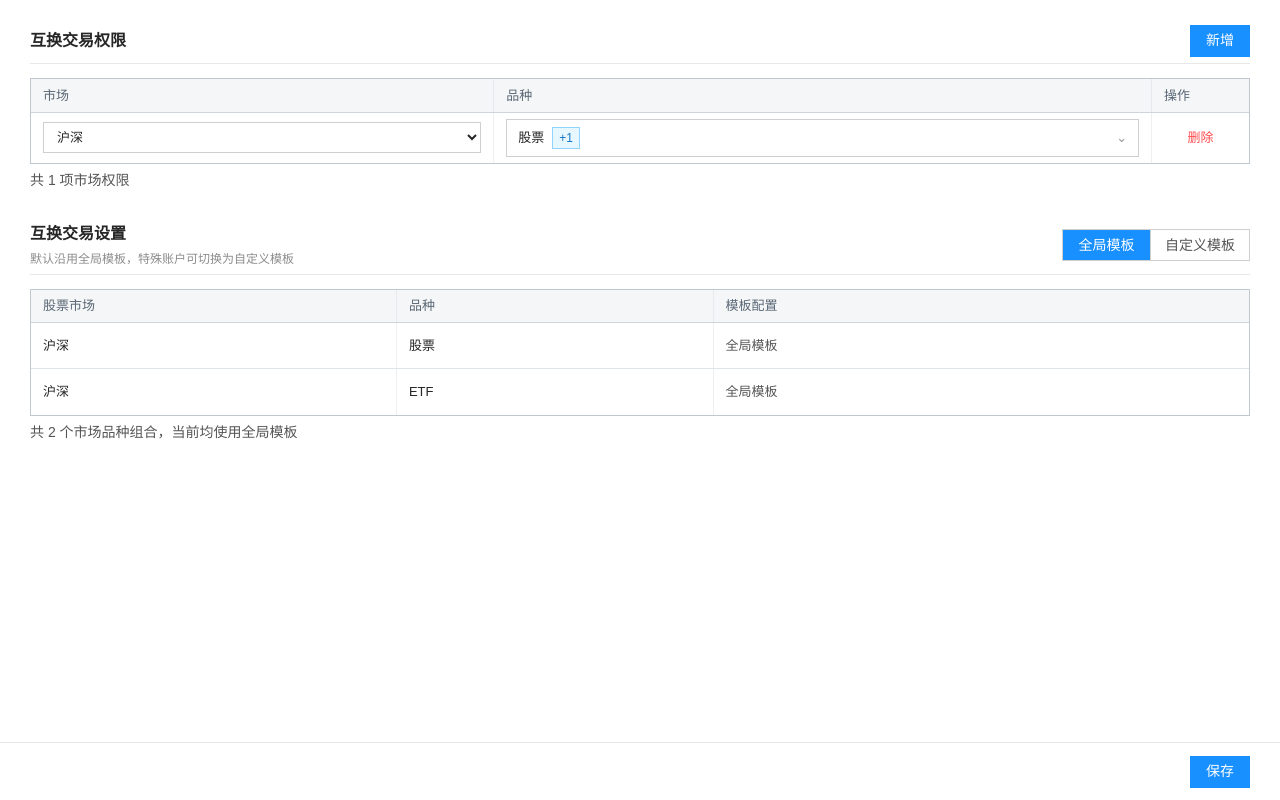
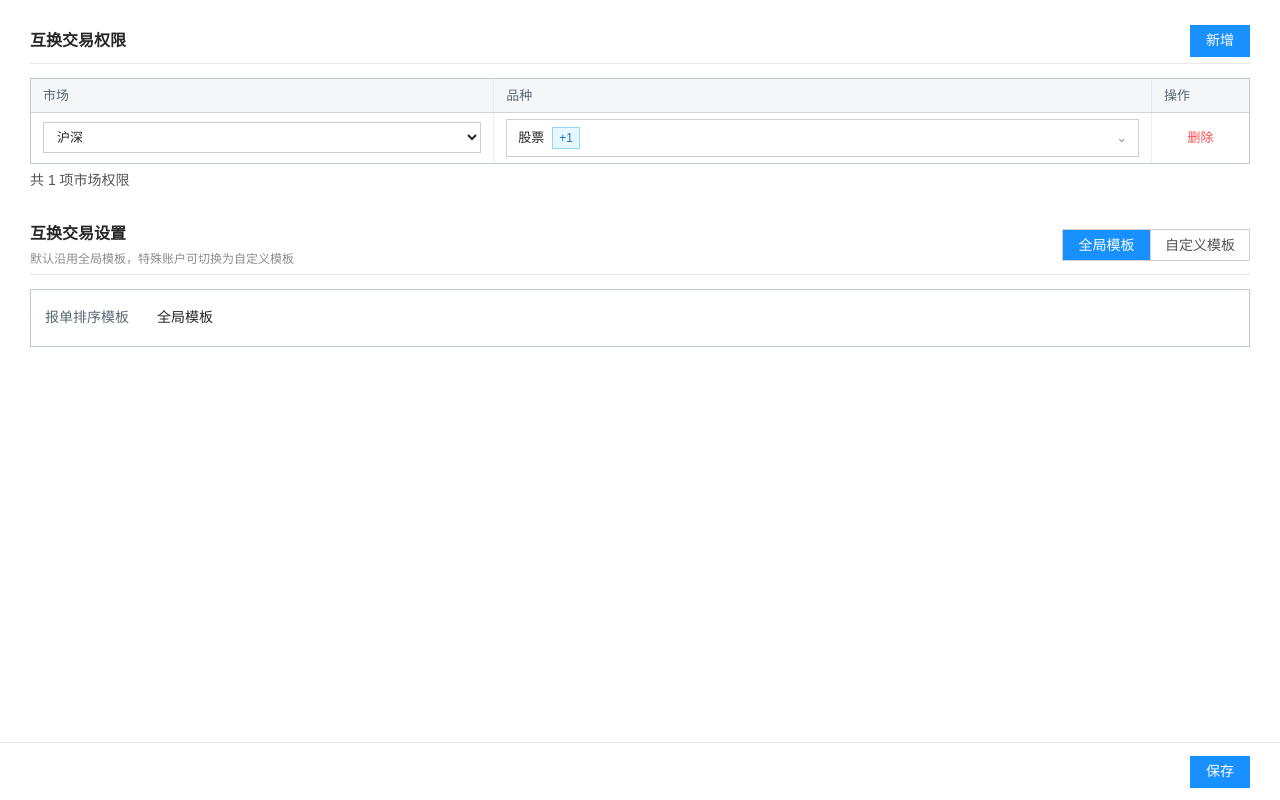
Before and after one commit to ldy-66/bct-account-routing-config, a Next.js app: page /solution-two in a window 1280 px wide. Built offline with nearby package versions, Linux system fonts and the light colour scheme.

Commit message:
???????????

```diff
--- a/app/globals.css
+++ b/app/globals.css
@@ -45,11 +45,9 @@ tbody tr:last-child td { border-bottom:0; }
 .rule-table th:nth-child(3) { width:28%; }
 .rule-table th:nth-child(4) { width:28%; }
 .rule-table em { color:#f5222d; font-style:normal; }
-.global-rule-table { min-width:760px; }
-.global-rule-table th:nth-child(1) { width:30%; }
-.global-rule-table th:nth-child(2) { width:26%; }
-.global-rule-table th:nth-child(3) { width:44%; }
-.global-template-value { color:#555; }
+.global-template-summary { min-height:58px; display:flex; align-items:center; gap:28px; margin-top:14px; padding:0 14px; border:1px solid #bfc8d0; background:#fff; }
+.global-template-summary span { color:#596775; }
+.global-template-summary strong { font-weight:400; }
 td select,.template-field select { width:100%; height:31px; padding:0 30px 0 9px; border:1px solid #cfcfcf; color:var(--text); background:#fff; }
 td select:focus,.template-field select:focus { border-color:var(--primary); outline:0; box-shadow:0 0 0 2px rgba(24,144,255,.1); }
 td select:disabled { color:#aaa; background:#f5f5f5; }
--- a/app/solution-two/page.tsx
+++ b/app/solution-two/page.tsx
@@ -220,22 +220,19 @@ export default function SolutionTwo() {
             </div>}
           </div>
         </header>
-        <div className="table-wrap">
-          <table className={customMode ? "rule-table" : "global-rule-table"}>
-            {customMode ? <>
+        {customMode ? <>
+          <div className="table-wrap">
+            <table className="rule-table">
               <thead><tr><th>股票市场</th><th>品种</th><th><em>*</em> 买方向模板</th><th><em>*</em> 卖方向模板</th></tr></thead>
               <tbody>{ruleGroups.map((group) => <tr key={group.id} className={validationRuleIds.includes(group.buy.id) || validationRuleIds.includes(group.sell.id) ? "validation-row" : undefined}>
                 <td>{group.market}</td><td>{group.product}</td>
                 <td><select aria-label={`${group.market}${group.product}买方向模板`} value={group.buy.routeTemplate} onChange={(event) => updateRule(group.buy.id, event.target.value)}><option value="">请选择</option>{routeTemplates.map((template) => <option key={template}>{template}</option>)}</select></td>
                 <td><select aria-label={`${group.market}${group.product}卖方向模板`} value={group.sell.routeTemplate} onChange={(event) => updateRule(group.sell.id, event.target.value)}><option value="">请选择</option>{routeTemplates.map((template) => <option key={template}>{template}</option>)}</select></td>
               </tr>)}</tbody>
-            </> : <>
-              <thead><tr><th>股票市场</th><th>品种</th><th>模板配置</th></tr></thead>
-              <tbody>{ruleGroups.map((group) => <tr key={group.id}><td>{group.market}</td><td>{group.product}</td><td><span className="global-template-value">全局模板</span></td></tr>)}</tbody>
-            </>}
-          </table>
-        </div>
-        <p className="count-line">共 {ruleGroups.length} 个市场品种组合，{customMode ? "当前使用自定义配置" : "当前均使用全局模板"}</p>
+            </table>
+          </div>
+          <p className="count-line">共 {ruleGroups.length} 个市场品种组合，当前使用自定义配置</p>
+        </> : <div className="global-template-summary" role="status"><span>报单排序模板</span><strong>全局模板</strong></div>}
       </section>
 
       <footer className="page-footer"><button className="save-button" onClick={save}>保存</button></footer>
```
Also changed, not shown: 1 other file (tests, documents, lock files or other folders).
